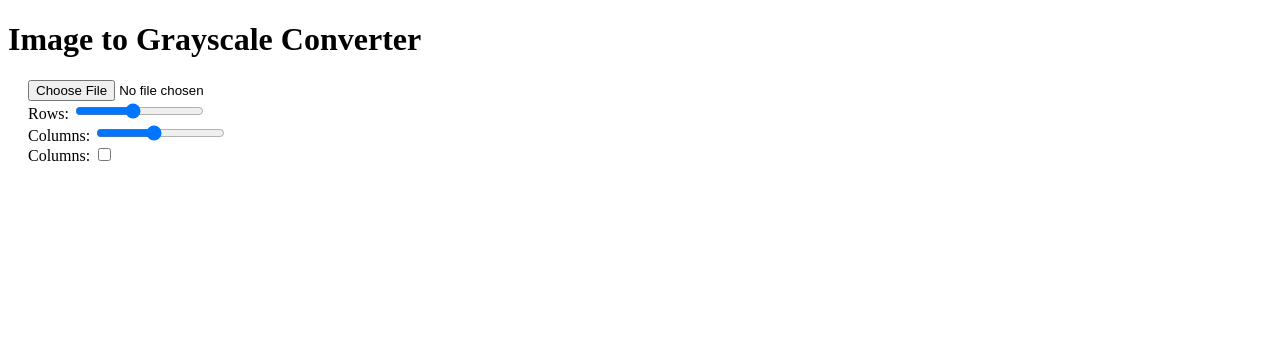
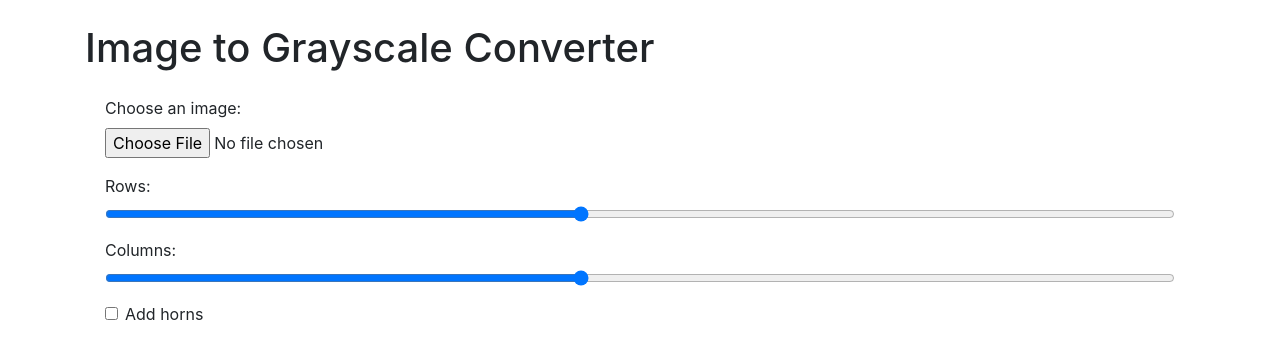
Before and after one commit to geobruce/Calculators, a plain HTML site: page halftone/index.html in a window 1280 px wide. Drawn offline with nearby package versions, Linux system fonts and the light colour scheme.

Commit message:
added bootstrap layout, thank you chatgpt

```diff
--- a/halftone/index.html
+++ b/halftone/index.html
@@ -2,6 +2,8 @@
 <html>
   <head>
     <title>Image to Grayscale Converter</title>
+    <meta name="viewport" content="width=device-width, initial-scale=1">
+    <link rel="stylesheet" href="https://stackpath.bootstrapcdn.com/bootstrap/4.0.0/css/bootstrap.min.css">
     <style>
       form {
         margin: 20px;
@@ -13,24 +15,31 @@
     </style>
   </head>
   <body>
-    <h1>Image to Grayscale Converter</h1>
+    <div class="container">
+      <h1 class="mt-4 mb-4">Image to Grayscale Converter</h1>
       <form>
-      <input type="file" accept="image/*" onchange="handleImageUpload(event)">
-      <div>
+        <div class="form-group">
+          <label for="image">Choose an image:</label>
+          <input type="file" class="form-control-file" id="image" accept="image/*" onchange="handleImageUpload(event)">
+        </div>
+        <div class="form-group">
           <label for="rows">Rows:</label>
-        <input type="range" id="rows" name="rows" min="10" max="100" value="50" oninput="handleSliderChange(event)">
+          <input type="range" class="form-control-range" id="rows" name="rows" min="10" max="100" value="50" oninput="handleSliderChange(event)">
         </div>
-      <div>
+        <div class="form-group">
           <label for="columns">Columns:</label>
-        <input type="range" id="columns" name="columns" min="10" max="100" value="50" oninput="handleSliderChange(event)">
+          <input type="range" class="form-control-range" id="columns" name="columns" min="10" max="100" value="50" oninput="handleSliderChange(event)">
         </div>
-      <div>
-        <label for="columns">Columns:</label>
-        <input type="checkbox" id="horns" name="horns" oninput="handleSliderChange(event)">
+        <div class="form-group form-check">
+          <input type="checkbox" class="form-check-input" id="horns" name="horns" oninput="handleSliderChange(event)">
+          <label class="form-check-label" for="horns">Add horns</label>
         </div>
-
         <canvas id="canvas"></canvas>
       </form>
+    </div>
+    <script src="https://code.jquery.com/jquery-3.2.1.slim.min.js"></script>
+    <script src="https://cdnjs.cloudflare.com/ajax/libs/popper.js/1.12.9/umd/popper.min.js"></script>
+    <script src="https://stackpath.bootstrapcdn.com/bootstrap/4.0.0/js/bootstrap.min.js"></script>
     <script>
       let rows = 50;
       let columns = 50;
```
Lines whose indentation alone changed are shown as unchanged.
